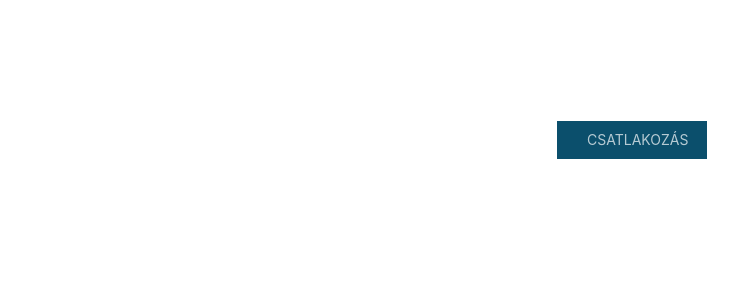
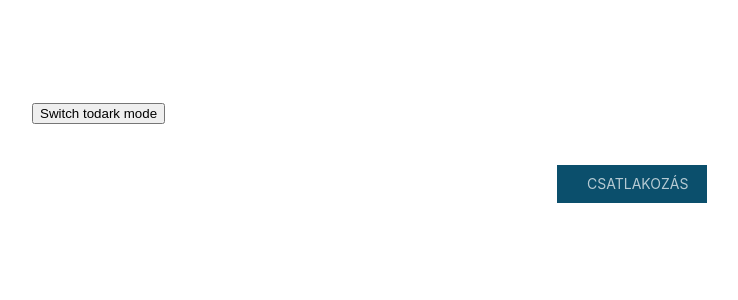
Before and after one commit to salierri/geltarapp, a React (Create React App) app in the folder client/: page / in a window 1280 px wide. Shown: the top 300 px of the page, without its empty margins (8-746 px from the left). Built offline with nearby package versions, Linux system fonts and the light colour scheme; no server answers; the HTML template or start-up script is replaced by a standard one.

Commit message:
theme basics

```diff
--- a/client/package.json
+++ b/client/package.json
@@ -27,7 +27,9 @@
     "build": "react-scripts build",
     "test": "react-scripts test",
     "eject": "react-scripts eject",
-    "postinstall": "patch-package"
+    "postinstall": "patch-package",
+    "lint": "eslint --ext .js,.jsx,.ts,.tsx ./src",
+    "lint:fix": "eslint --ext .js,.jsx,.ts,.tsx ./src --fix"
   },
   "eslintConfig": {
     "extends": "react-app"
--- a/client/src/App.tsx
+++ b/client/src/App.tsx
@@ -10,6 +10,8 @@ interface AppState {
 }
 
 class App extends React.Component<{}, AppState> {
+  protected currentMode = 'dark';
+
   constructor(props: {}) {
     super(props);
     this.state = {
@@ -23,7 +25,7 @@ class App extends React.Component<{}, AppState> {
     setTimeout(() => {
       this.setState({ userGesture: true });
     }, 500);
-  }
+  };
 
   Content() {
     if (this.state.userGesture) {
@@ -46,11 +48,24 @@ class App extends React.Component<{}, AppState> {
     );
   }
 
+  switchMode() {
+    this.currentMode = this.currentMode === 'light' ? 'dark' : 'light';
+    document.documentElement.setAttribute('data-theme', this.currentMode);
+    this.forceUpdate();
+  }
+
   render() {
+    document.documentElement.setAttribute('data-theme', this.currentMode);
     return (
       <div className="App uk-container">
         <header className="App-header">
           <h1 className="uk-padding-small">Geltarapp</h1>
+          <button type="button" onClick={() => this.switchMode()}>
+            Switch to
+            {this.currentMode}
+            {' '}
+            mode
+          </button>
           <hr />
           <this.Content />
         </header>
--- a/client/src/style/index.css
+++ b/client/src/style/index.css
@@ -5,8 +5,24 @@ body {
     sans-serif;
   -webkit-font-smoothing: antialiased;
   -moz-osx-font-smoothing: grayscale;
-  background-color: #282c34;
+  background-color: var(--bg-color);
   color: white;
   min-height: 100vh;
 
 }
+
+[data-theme="dark"] {
+  --primary-color: #9A97F3;
+  --secondary-color: #818cab;
+  --font-color: #e1e1ff;
+  --bg-color: #282c34;
+  --heading-color: #818cab;
+}
+
+[data-theme="light"] {
+  --primary-color: #9A97F3;
+  --secondary-color: #818cab;
+  --font-color: #e1e1ff;
+  --bg-color: #e1e1ff;
+  --heading-color: #818cab;
+}
```
